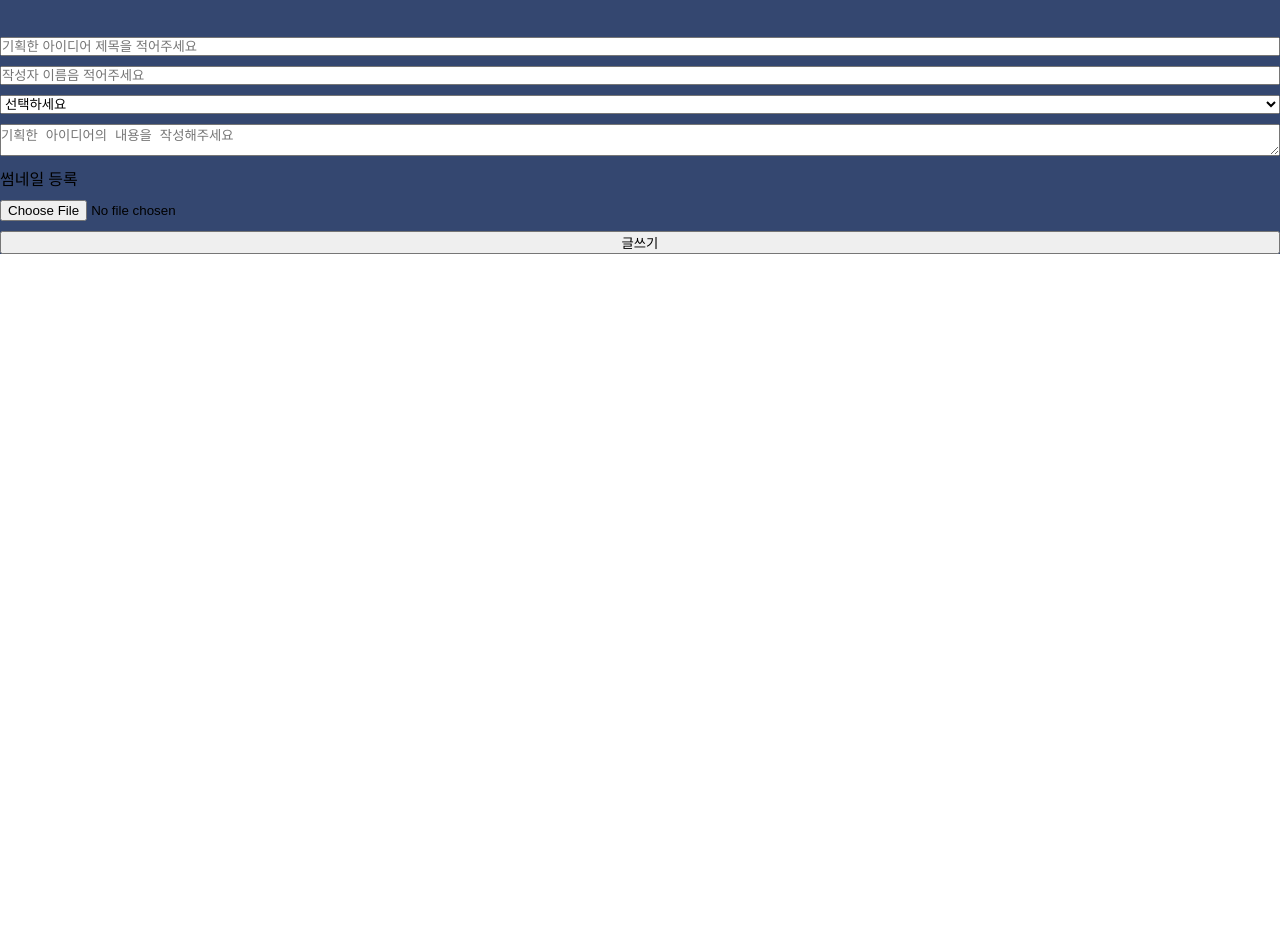
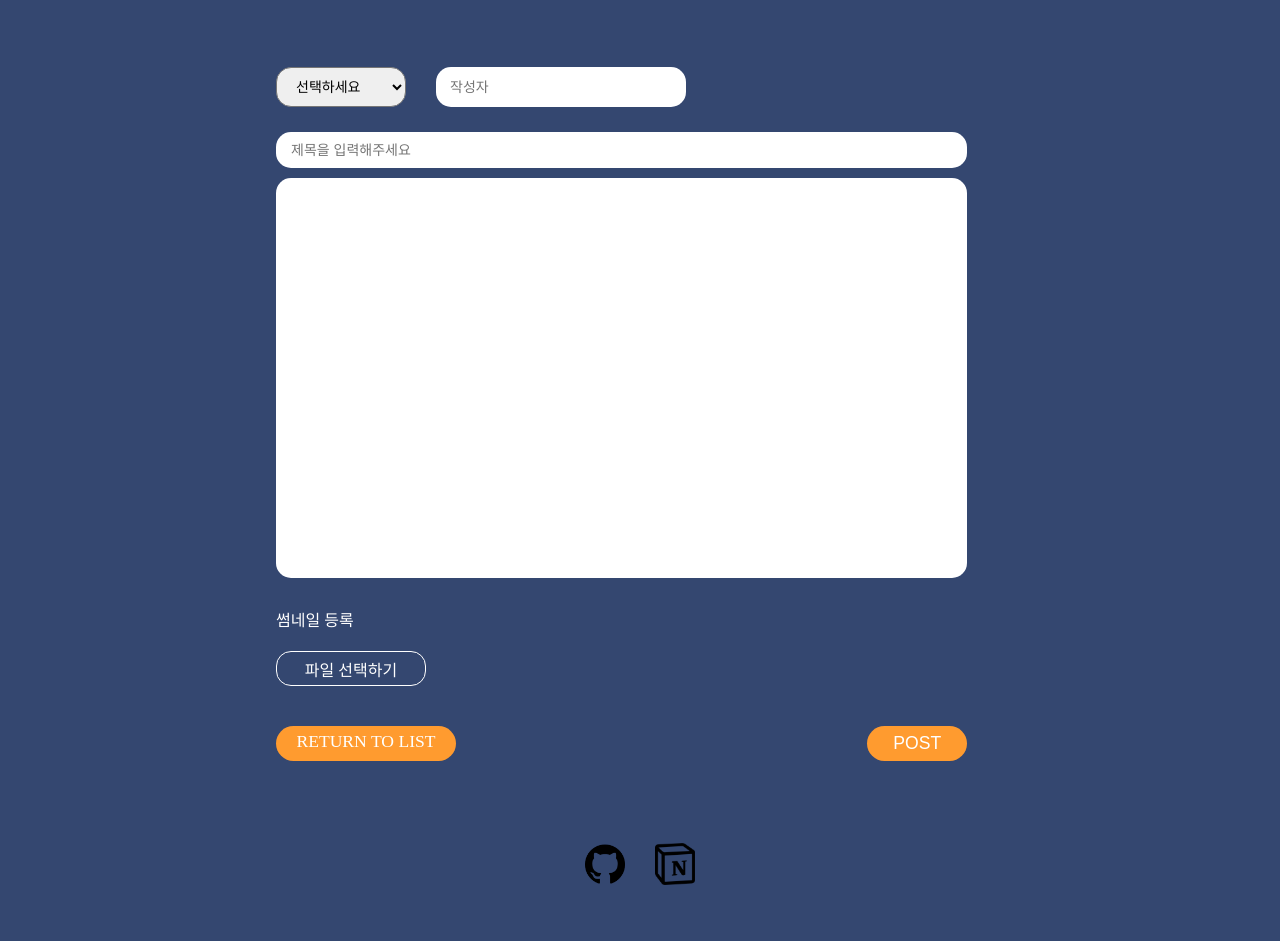
Before and after one commit to HohyunKim-kr/GameSync-, a website: page front/views/ideaBoards/write.html in a window 1280 px wide. Shown: the part 213-1154 px from the top of the page. Before the commit the page ends 800 px from the top, so only its background shows below. Drawn offline with nearby package versions, Linux system fonts and the light colour scheme.

Commit message:
feat : list, write html

```diff
--- a/front/public/css/ideaBoard.css
+++ b/front/public/css/ideaBoard.css
@@ -31,7 +31,7 @@ ul {
 }
 
 .header-icon {
-    width: 40px;
+    width: 35px;
 }
 
 .header-icon img {
@@ -66,20 +66,23 @@ ul {
 }
 
 .write-btn-wrap {
-    width: 70%;
-    margin: 20px auto;
+    width: 60%;
+    margin: 30px auto;
     display: flex;
     justify-content: end;
 }
 
 .write-btn {
     background-color: #ff9b2f;
-    color: #fff;
     border-radius: 20px;
     width: 100px;
-    height: 30px;
+    height: 35px;
     text-align: center;
     font-size: 20px;
+}
+
+.write-btn a {
+    color: #fff;
 }
 
 .ideaBoard-wrap {
@@ -88,19 +91,19 @@ ul {
     flex-wrap: wrap;
     margin: 0 auto;
     gap: 10px;
-    border: 1px solid floralwhite;
+    /* border: 1px solid floralwhite; */
 }
 
 .ideaBoard-box {
     width: 28%;
     color: #fff;
-    border: 1px solid floralwhite;
+    /* border: 1px solid floralwhite; */
     display: flex;
     flex-direction: column;
     justify-content: center;
     align-items: center;
     gap: 10px;
-    margin: 80px auto 0;
+    margin: 20px auto;
     /* padding: 50px 0; */
 }
 
@@ -120,8 +123,140 @@ ul {
     font-size: 20px;
 }
 
+#footer {
+    width: 100%;
+    height: 150px;
+    background-color: #344770;
+    display: flex;
+    justify-content: center;
+    align-items: center;
+    gap: 30px;
+}
+
+#footer a {
+    width: 40px;
+}
+
+#footer a img {
+    width: 100%;
+}
 #ideaBoardForm {
+    width: 60%;
     display: flex;
     flex-direction: column;
     gap: 10px;
+    margin: 0 auto;
 }
+
+.firstLine {
+    width: 80%;
+    margin-top: 30px;
+    display: flex;
+    gap: 10px;
+    /* border: 1px solid floralwhite; */
+}
+.category {
+    font-size: 14px;
+    padding: 10px 15px;
+    width: 130px;
+    margin-left: 20px;
+    border-radius: 15px;
+    outline: none;
+}
+.author {
+    font-size: 14px;
+    padding: 10px 15px;
+    width: 250px;
+    margin-left: 20px;
+    padding: 10px 14px;
+    border: none;
+    outline: none;
+    border-radius: 15px;
+}
+
+.secondLine {
+    width: 90%;
+    margin-top: 15px;
+    margin-left: 20px;
+}
+
+.title {
+    font-size: 14px;
+    padding: 10px 15px;
+    width: 100%;
+    border: none;
+    outline: none;
+    border-radius: 15px;
+}
+
+.thirdLine {
+    /* border: 1px solid #747373; */
+    width: 90%;
+    margin-left: 20px;
+}
+.content {
+    height: 400px;
+    width: 100%;
+    resize: none;
+    border: none;
+    padding: 10px 15px;
+    outline: none;
+    border-radius: 15px;
+}
+
+.fileUpload {
+    width: 90%;
+    margin-top: 15px;
+    margin-left: 20px;
+    color: #fff;
+}
+.btnbox {
+    width: 90%;
+    display: flex;
+    justify-content: space-between;
+    margin: 30px 0 30px 20px;
+}
+
+.uploadbtn {
+    width: 150px;
+    height: 35px;
+    border: 1px solid #fff;
+    margin-top: 20px;
+    border-radius: 15px;
+    font-weight: 500;
+    cursor: pointer;
+    display: flex;
+    align-items: center;
+    justify-content: center;
+    &:hover {
+        background: #ff9b2f;
+        border: none;
+    }
+}
+#file {
+    display: none;
+}
+.tolist {
+    background-color: #ff9b2f;
+    font-size: 1.1rem;
+    width: 180px;
+    height: 35px;
+    border-radius: 30px;
+    text-align: center;
+}
+.tolist a {
+    color: white;
+    line-height: 30px;
+}
+
+.topost {
+    border: none;
+    background-color: #ff9b2f;
+    font-size: 1.1rem;
+    width: 100px;
+    height: 35px;
+    border-radius: 30px;
+    text-align: center;
+    color: white;
+    cursor: pointer;
+}
--- /dev/null
+++ b/front/public/js/ideaBoard.js
@@ -0,0 +1,22 @@
+const ideaBoardForm = document.querySelector("#ideaBoardForm");
+ideaBoardForm.addEventListener("submit", async (e) => {
+    e.preventDefault();
+    console.log(e.target.title.value);
+    // console.log(e.target.category);
+    // console.log(e.target.content);
+    // console.log(e.target.upload);
+    console.log(`submit`);
+
+    const formData = new FormData(e.target);
+    console.log(formData);
+
+    for (const pair of formData.entries()) {
+        console.log(pair[0], pair[1]); // pair[0]은 필드 이름, pair[1]은 해당 값
+    }
+
+    const { data } = await axios.post(
+        "http://localhost:4000/ideaBoards/",
+        formData
+    );
+    console.log(data);
+});
--- a/front/src/ideaBoards/ideaBoard.route.js
+++ b/front/src/ideaBoards/ideaBoard.route.js
@@ -5,7 +5,6 @@ const ideaboardController = require("./ideaBoard.controller");
 router.get("/ideaBoards/", ideaboardController.list);
 
 router.get("/ideaBoards/write", ideaboardController.getWrite);
-router.post("/ideaBoards/write", ideaboardController.postWrite);
 
 router.get("/ideaBoards/view", ideaboardController.view);
 
--- a/front/views/ideaBoards/write.html
+++ b/front/views/ideaBoards/write.html
@@ -26,35 +26,60 @@
                     <img src="/images/ideaBoard.jpg" alt="" />
                 </div>
                 <form
-                    action=""
                     method="post"
                     id="ideaBoardForm"
                     enctype="multipart/form-data"
                 >
-                    <input
-                        type="text"
-                        name="title"
-                        placeholder="기획한 아이디어 제목을 적어주세요"
-                    />
-                    <input
-                        type="text"
-                        name="author"
-                        placeholder="작성자 이름음 적어주세요"
-                    />
-                    <select name="category">
-                        <option disabled selected>선택하세요</option>
-                        <option value="1">롤플레잉</option>
-                    </select>
-                    <textarea
-                        name="content"
-                        placeholder="기획한 아이디어의 내용을 작성해주세요"
-                    ></textarea>
-                    <span>썸네일 등록</span>
-                    <input type="file" name="upload" />
-                    <button type="submit">글쓰기</button>
+                    <div class="firstLine">
+                        <select class="category" name="category">
+                            <option disabled selected>선택하세요</option>
+                            <option value="1">롤플레잉</option>
+                        </select>
+                        <input
+                            type="text"
+                            class="author"
+                            name="author"
+                            placeholder="작성자"
+                        />
+                    </div>
+                    <div class="secondLine">
+                        <input
+                            type="text"
+                            name="title"
+                            class="title"
+                            placeholder="제목을 입력해주세요"
+                        />
+                    </div>
+                    <div class="thirdLine">
+                        <textarea class="content" name="content"></textarea>
+                    </div>
+                    <div class="fileUpload">
+                        <p>썸네일 등록</p>
+                        <label for="file">
+                            <div class="uploadbtn">파일 선택하기</div>
+                        </label>
+                        <input type="file" name="file" id="file" />
+                    </div>
+                    <div class="btnbox">
+                        <div class="tolist">
+                            <a href="/idea/ideaBoards/">RETURN TO LIST</a>
+                        </div>
+                        <button type="submit" class="topost">POST</button>
+                    </div>
                 </form>
             </div>
-            <div id="footer"></div>
         </div>
+        <div id="footer">
+            <a href="https://github.com/HohyunKim-kr/GameSync-" target="_blank">
+                <img src="/images/git.png" alt="" />
+            </a>
+            <a
+                href="https://www.notion.so/6e7c5fa81141402d857da70dd2c867f1?v=e68659f259a04af98ace30ca01acede4"
+                target="_blank"
+            >
+                <img src="/images/notion.png" alt="" />
+            </a>
+        </div>
+        <script src="/js/ideaBoard.js"></script>
     </body>
 </html>
```
Also changed, not shown: front/src/ideaBoards/ideaBoard.controller.js (+0 -11 lines), front/src/ideaBoards/ideaBoard.service.js (deleted, +0 -28 lines), front/views/ideaBoards/list.html (+14 -2 lines), front/public/images/git.png (added), front/public/images/notion.png (added).
